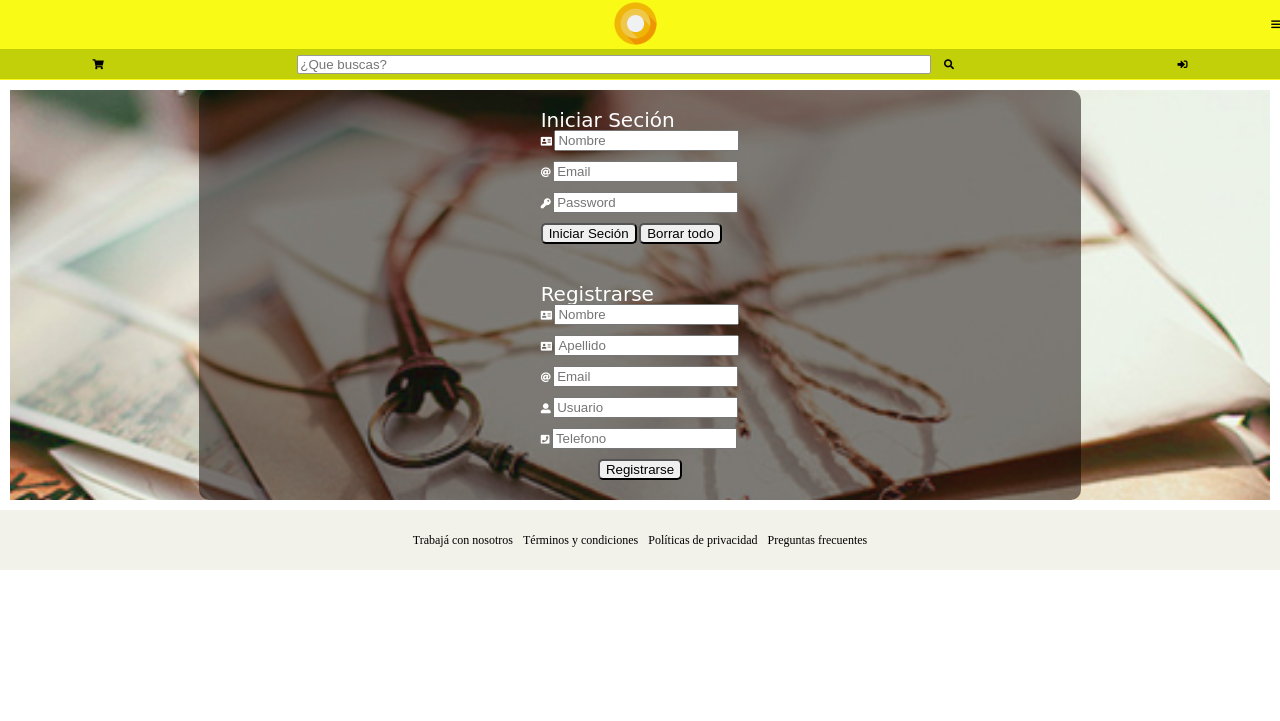
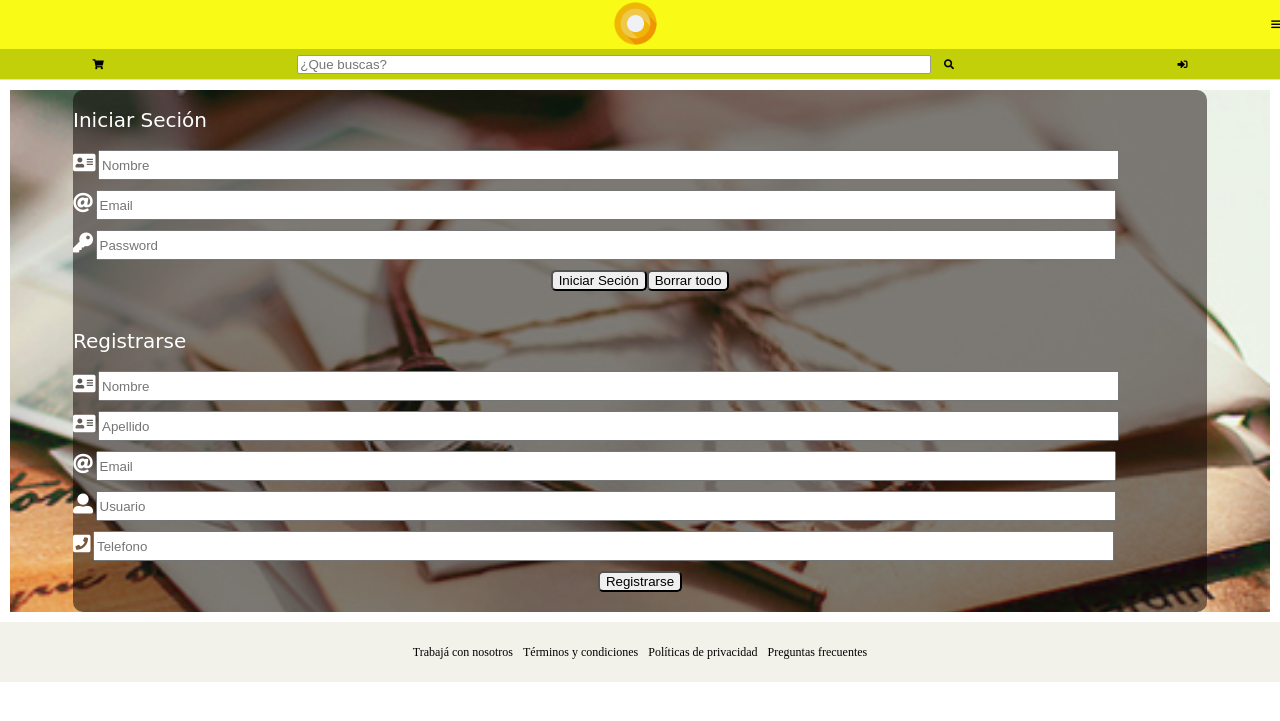
Before and after one commit to franadu/grupodh, a PHP site: page /index-web.html in a window 1280 px wide. Shown: the top 721 px of the page. Run offline with PHP 8.4, Linux system fonts and the light colour scheme; some libraries are stand-ins or nearby versions; some web fonts are replaced.

Commit message:
modificaciones de la pagina, aun le falta. en proceso!!

```diff
--- a/css/master.css
+++ b/css/master.css
@@ -97,7 +97,7 @@ h4 {	font-size: 1.8em;}
 	align-self: flex-end;
 }
 .fas.fa-bars:hover{
-	font-size: 2em;
+	font-size: 1.6em;
 	color:grey;
 }
 
--- a/css/web.css
+++ b/css/web.css
@@ -3,7 +3,7 @@ diseño mobile*/
 .caja_formulario{
   background-color: rgba(12, 0, 0, 0.5);
   color: white;
-  width: 70%;
+  width: 90%;
   justify-content: center;
 	display: flex;
   align-items: center;
@@ -30,29 +30,31 @@ main{
 .datos{
   margin:20px;
 	flex-direction: row;
+  width: 100%;
 }
 
 .dato_interno{
   margin-bottom: 10px;
-
+  width: 100%;
 }
 
-footer{
-  color:white;
-  background-color: black;
-  width: 100%;
-  display: flex;
-  align-content: center;
-  justify-content: center;
-	padding: 20px;
-  margin:0 auto;
+.dato_interno input{
+  width: 90%;
+  height: 30px;
 }
+.dato_interno i{
+  font-size: 2em;
+}
+
 
 .iniciar a, .registrarse a{
 	font-family: 'Baloo Tammudu', cursive;
   font-size: 2em;
-  margin-bottom: 10px;
   color: #fff;
+}
+
+.iniciar, .registrarse{
+  margin-bottom: 20px;
 }
 
 .boton{
@@ -67,3 +69,14 @@ footer{
 button{
 	border-radius: 5px;
 }
+
+footer{
+  color:white;
+  background-color: black;
+  width: 100%;
+  display: flex;
+  align-content: center;
+  justify-content: center;
+	padding: 20px;
+  margin:0 auto;
+}
--- a/index-web.html
+++ b/index-web.html
@@ -43,21 +43,18 @@
             <a>Iniciar Seción</a>
           </nav>
           <div class="dato_interno">
-            <label for="name"></label>
             <i class="fas fa-address-card"></i>
             <input type="text" name="" value="" placeholder="Nombre">
           </div>
           <div class="dato_interno">
-            <label for="mail"></label>
             <i class="fas fa-at"></i>
             <input type="mail" name="" mail="" placeholder="Email">
           </div>
           <div class="dato_interno">
-            <label for="password"></label>
             <i class="fas fa-key"></i>
             <input type="password" name="" password="" placeholder="Password">
           </div>
-          <div class="botones">
+          <div class="boton">
             <button type="button" name="button">Iniciar Seción</button>
             <button type="reset" name="button">Borrar todo</button>
           </div>
@@ -70,17 +67,14 @@
               <a>Registrarse</a>
           </nav>
           <div class="dato_interno">
-            <label for="name"></label>
             <i class="fas fa-address-card"></i>
             <input type="text" name="" value="" placeholder="Nombre">
           </div>
           <div class="dato_interno">
-            <label for="lastname"></label>
             <i class="fas fa-address-card"></i>
             <input type="text" lastname="" value=""placeholder="Apellido">
           </div>
           <div class="dato_interno">
-            <label for="mail"></label>
             <i class="fas fa-at"></i>
             <input type="mail" name="" mail="" placeholder="Email">
           </div>
@@ -90,7 +84,6 @@
           </div>
           <div class="dato_interno">
             <i class="fas fa-phone-square"></i>
-            <label for="telephone"></label>
             <input type="tel" telephone="" telephone="" placeholder="Telefono">
           </div>
           <div class="boton">
```
